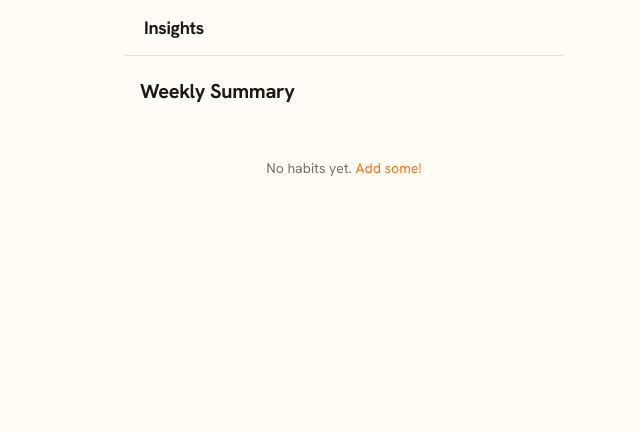
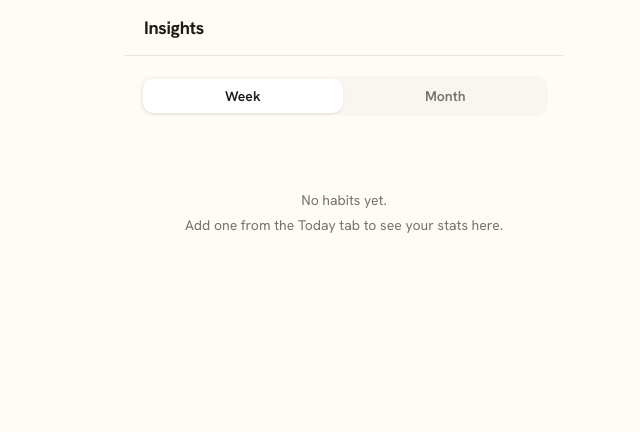
Before and after one commit to xtekkis/habit-tracker, a Flask app: template templates/weekly.html in a window 1280 px wide. Shown: the top 432 px of the page, without its empty margins (296-936 px from the left). Run offline with Flask 3, Linux system fonts and the light colour scheme; the template is opened without the code that fills it, so the values that code supplies are empty.

Commit message:
Added Insights screen with bar chart, stat cards, and week/month toggle

```diff
--- a/app.py
+++ b/app.py
@@ -1,5 +1,5 @@
 from flask import Flask, render_template, request, redirect, url_for
-from database import init_db, get_connection, get_streak, get_weekly_summary, get_monthly_summary, get_weekly_counts, get_categories, get_todays_notes, get_habit, get_logs_for_month
+from database import init_db, get_connection, get_streak, get_monthly_summary, get_weekly_counts, get_categories, get_todays_notes, get_habit, get_logs_for_month
 
 app = Flask(__name__)
 
@@ -83,8 +83,52 @@ def monthly_summary():
 
 @app.route("/weekly")
 def weekly_summary():
-    summary = get_weekly_summary()
-    return render_template("weekly.html", summary=summary)
+    from datetime import date, timedelta
+    today = date.today()
+    week_start = today - timedelta(days=6)
+    month_start = today.replace(day=1)
+
+    conn = get_connection()
+    habits = conn.execute("SELECT id, name FROM habits ORDER BY created_at DESC").fetchall()
+
+    habit_data = []
+    for habit in habits:
+        week_count = conn.execute(
+            "SELECT COUNT(*) FROM logs WHERE habit_id = ? AND logged_date BETWEEN ? AND ?",
+            (habit['id'], week_start.isoformat(), today.isoformat())
+        ).fetchone()[0]
+        month_count = conn.execute(
+            "SELECT COUNT(*) FROM logs WHERE habit_id = ? AND logged_date BETWEEN ? AND ?",
+            (habit['id'], month_start.isoformat(), today.isoformat())
+        ).fetchone()[0]
+        habit_data.append({
+            'name': habit['name'],
+            'week_count': week_count,
+            'week_pct': int(week_count / 7 * 100),
+            'month_count': month_count,
+            'month_pct': int(month_count / today.day * 100),
+        })
+    conn.close()
+
+    streaks = [get_streak(h['id']) for h in habits]
+    best_streak = max(streaks) if streaks else 0
+
+    week_total = sum(h['week_count'] for h in habit_data)
+    week_active = sum(1 for h in habit_data if h['week_count'] > 0)
+    week_possible = len(habits) * 7
+    week_rate = int(week_total / week_possible * 100) if week_possible > 0 else 0
+
+    month_total = sum(h['month_count'] for h in habit_data)
+    month_active = sum(1 for h in habit_data if h['month_count'] > 0)
+    month_possible = len(habits) * today.day
+    month_rate = int(month_total / month_possible * 100) if month_possible > 0 else 0
+
+    return render_template("weekly.html",
+        habit_data=habit_data,
+        best_streak=best_streak,
+        week_total=week_total, week_active=week_active, week_rate=week_rate,
+        month_total=month_total, month_active=month_active, month_rate=month_rate,
+    )
 
 @app.route("/edit/<int:habit_id>", methods=["POST"])
 def edit_habit(habit_id):
--- a/static/style.css
+++ b/static/style.css
@@ -1047,6 +1047,146 @@ tbody td {
     -webkit-box-orient: vertical;
 }
 
+/* Insights */
+
+.period-toggle {
+    display: flex;
+    background: var(--surface-2);
+    border-radius: var(--radius-md);
+    padding: 3px;
+    gap: 3px;
+    margin-bottom: 24px;
+}
+
+.period-btn {
+    flex: 1;
+    background: transparent;
+    border: none;
+    border-radius: calc(var(--radius-md) - 2px);
+    color: var(--text-muted);
+    font-family: inherit;
+    font-size: 14px;
+    font-weight: 600;
+    padding: 8px;
+    cursor: pointer;
+    transition: background 0.18s, color 0.18s, box-shadow 0.18s;
+}
+
+.period-btn:hover {
+    color: var(--text);
+    background: transparent;
+    transform: none;
+}
+
+.period-btn:active {
+    transform: none;
+}
+
+.period-btn.active {
+    background: var(--surface);
+    color: var(--text);
+    box-shadow: var(--shadow-sm);
+}
+
+.stat-grid {
+    display: grid;
+    grid-template-columns: 1fr 1fr;
+    gap: 12px;
+    margin-bottom: 4px;
+}
+
+.stat-card {
+    background: var(--surface);
+    border: 1.5px solid var(--border);
+    border-radius: var(--radius-md);
+    padding: 18px 16px 14px;
+    display: flex;
+    flex-direction: column;
+    gap: 4px;
+}
+
+.stat-value {
+    font-size: 32px;
+    font-weight: 700;
+    color: var(--text);
+    letter-spacing: -1px;
+    line-height: 1;
+}
+
+.stat-label {
+    font-size: 12px;
+    font-weight: 500;
+    color: var(--text-muted);
+}
+
+.stat-sub {
+    font-size: 11px;
+    color: var(--text-faint);
+}
+
+/* Bar chart */
+
+.bar-chart {
+    display: flex;
+    gap: 8px;
+    height: 200px;
+    align-items: stretch;
+}
+
+.bar-group {
+    flex: 1;
+    display: flex;
+    flex-direction: column;
+    align-items: center;
+    gap: 6px;
+}
+
+.bar-count {
+    font-size: 11px;
+    font-weight: 600;
+    color: var(--text-muted);
+    height: 16px;
+    display: flex;
+    align-items: center;
+    flex-shrink: 0;
+}
+
+.bar-track {
+    flex: 1;
+    width: 100%;
+    background: var(--surface-2);
+    border-radius: 6px;
+    overflow: hidden;
+    display: flex;
+    align-items: flex-end;
+}
+
+.bar-fill {
+    width: 100%;
+    background: var(--primary);
+    border-radius: 6px;
+    height: 0%;
+    transition: height 0.6s cubic-bezier(0.4, 0, 0.2, 1);
+}
+
+.bar-label {
+    font-size: 11px;
+    font-weight: 700;
+    color: var(--text-faint);
+    height: 16px;
+    display: flex;
+    align-items: center;
+    flex-shrink: 0;
+}
+
+.insights-empty {
+    text-align: center;
+    padding: 48px 0;
+    color: var(--text-muted);
+    font-size: 14px;
+    line-height: 1.8;
+}
+
 /* Bottom sheet */
 
 html.no-scroll {
--- a/templates/weekly.html
+++ b/templates/weekly.html
@@ -3,26 +3,84 @@
 {% block page_title %}Insights{% endblock %}
 
 {% block content %}
-<h2>Weekly Summary</h2>
 
-{% if summary %}
-<table>
-    <thead>
-        <tr>
-            <th>Habit</th>
-            <th>Days logged (last 7)</th>
-        </tr>
-    </thead>
-    <tbody>
-        {% for row in summary %}
-        <tr>
-            <td>{{ row["name"] }}</td>
-            <td>{{ row["count"] }} / {{ row["out_of"] }}</td>
-        </tr>
-        {% endfor %}
-    </tbody>
-</table>
+<div class="period-toggle">
+    <button class="period-btn active" data-period="week">Week</button>
+    <button class="period-btn" data-period="month">Month</button>
+</div>
+
+{% if habit_data %}
+
+<div class="stat-grid">
+    <div class="stat-card">
+        <span class="stat-value" data-week="{{ week_total }}" data-month="{{ month_total }}">{{ week_total }}</span>
+        <span class="stat-label">Check-ins</span>
+    </div>
+    <div class="stat-card">
+        <span class="stat-value stat-rate" data-week="{{ week_rate }}" data-month="{{ month_rate }}">{{ week_rate }}%</span>
+        <span class="stat-label">Completion</span>
+    </div>
+    <div class="stat-card">
+        <span class="stat-value" data-week="{{ week_active }}" data-month="{{ month_active }}">{{ week_active }}</span>
+        <span class="stat-label">Active habits</span>
+    </div>
+    <div class="stat-card">
+        <span class="stat-value">{{ best_streak }}</span>
+        <span class="stat-label">Top streak</span>
+        <span class="stat-sub">days</span>
+    </div>
+</div>
+
+<p class="section-label">By habit</p>
+
+<div class="bar-chart">
+    {% for h in habit_data %}
+    <div class="bar-group">
+        <span class="bar-count" data-week="{{ h['week_count'] }}" data-month="{{ h['month_count'] }}">{{ h['week_count'] }}</span>
+        <div class="bar-track">
+            <div class="bar-fill" data-week="{{ h['week_pct'] }}" data-month="{{ h['month_pct'] }}"></div>
+        </div>
+        <span class="bar-label">{{ h['name'][0] | upper }}</span>
+    </div>
+    {% endfor %}
+</div>
+
 {% else %}
-<p class="empty">No habits yet. <a href="/">Add some!</a></p>
+<div class="insights-empty">
+    <p>No habits yet.</p>
+    <p>Add one from the Today tab to see your stats here.</p>
+</div>
 {% endif %}
+
+<script>
+var period = 'week';
+
+function applyPeriod(animate) {
+    document.querySelectorAll('.stat-value[data-week]').forEach(function(el) {
+        var val = el.dataset[period];
+        el.textContent = el.classList.contains('stat-rate') ? val + '%' : val;
+    });
+    document.querySelectorAll('.bar-count[data-week]').forEach(function(el) {
+        el.textContent = el.dataset[period];
+    });
+    document.querySelectorAll('.bar-fill').forEach(function(bar) {
+        if (animate) bar.style.height = '0%';
+        setTimeout(function() {
+            bar.style.height = (bar.dataset[period] || '0') + '%';
+        }, animate ? 80 : 0);
+    });
+}
+
+setTimeout(function() { applyPeriod(true); }, 150);
+
+document.querySelectorAll('.period-btn').forEach(function(btn) {
+    btn.addEventListener('click', function() {
+        period = this.dataset.period;
+        document.querySelectorAll('.period-btn').forEach(function(b) { b.classList.remove('active'); });
+        this.classList.add('active');
+        applyPeriod(true);
+    });
+});
+</script>
+
 {% endblock %}
```
